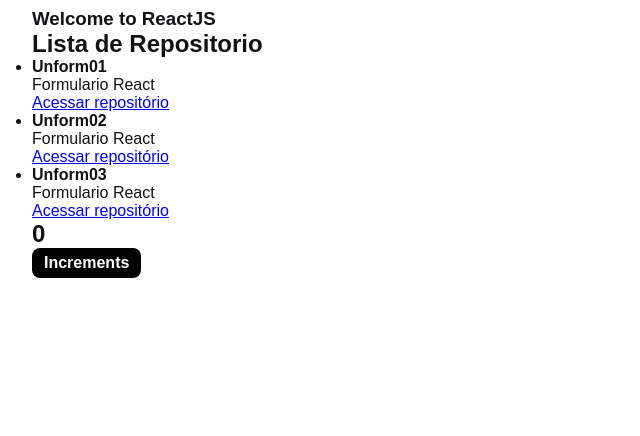
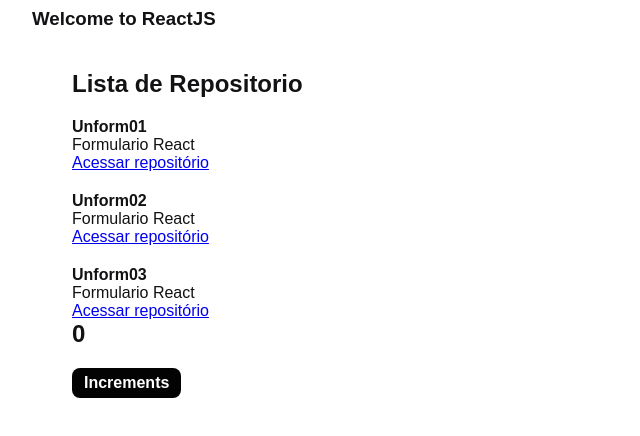
Before and after one commit to EdsonGaspar/study-full, a React (Vite) app in the folder studyreact/: page / in a window 1280 px wide. Shown: the top 436 px of the page, without its empty margins (0-640 px from the left). Built offline with nearby package versions, Linux system fonts and the light colour scheme.

Commit message:
Feat: add as alteracoes feitas a uma semana atras

```diff
--- a/studyreact/src/components/repositoryList.jsx
+++ b/studyreact/src/components/repositoryList.jsx
@@ -1,10 +1,11 @@
 import { Counter } from "./couter";
 import { RepositoryItems } from "./repositoryitems";
+import "../styles/stylelistrepository.scss";
 
 export function RepositoryList() {
   return (
-    <section>
-      <h2>Lista de Repositorio</h2>
+    <section className="list-repository">
+      <h1>Lista de Repositorio</h1>
       <ul>
         <RepositoryItems repository="Unform01" />
         <RepositoryItems repository="Unform02" />
--- /dev/null
+++ b/studyreact/src/styles/stylelistrepository.scss
@@ -0,0 +1,16 @@
+section.list-repository {
+  margin: 40px;
+
+  h1 {
+    margin-bottom: 20px;
+  }
+  ul {
+    list-style: none;
+
+    li {
+      & + li {
+        margin-top: 20px;
+      }
+    }
+  }
+}
```
